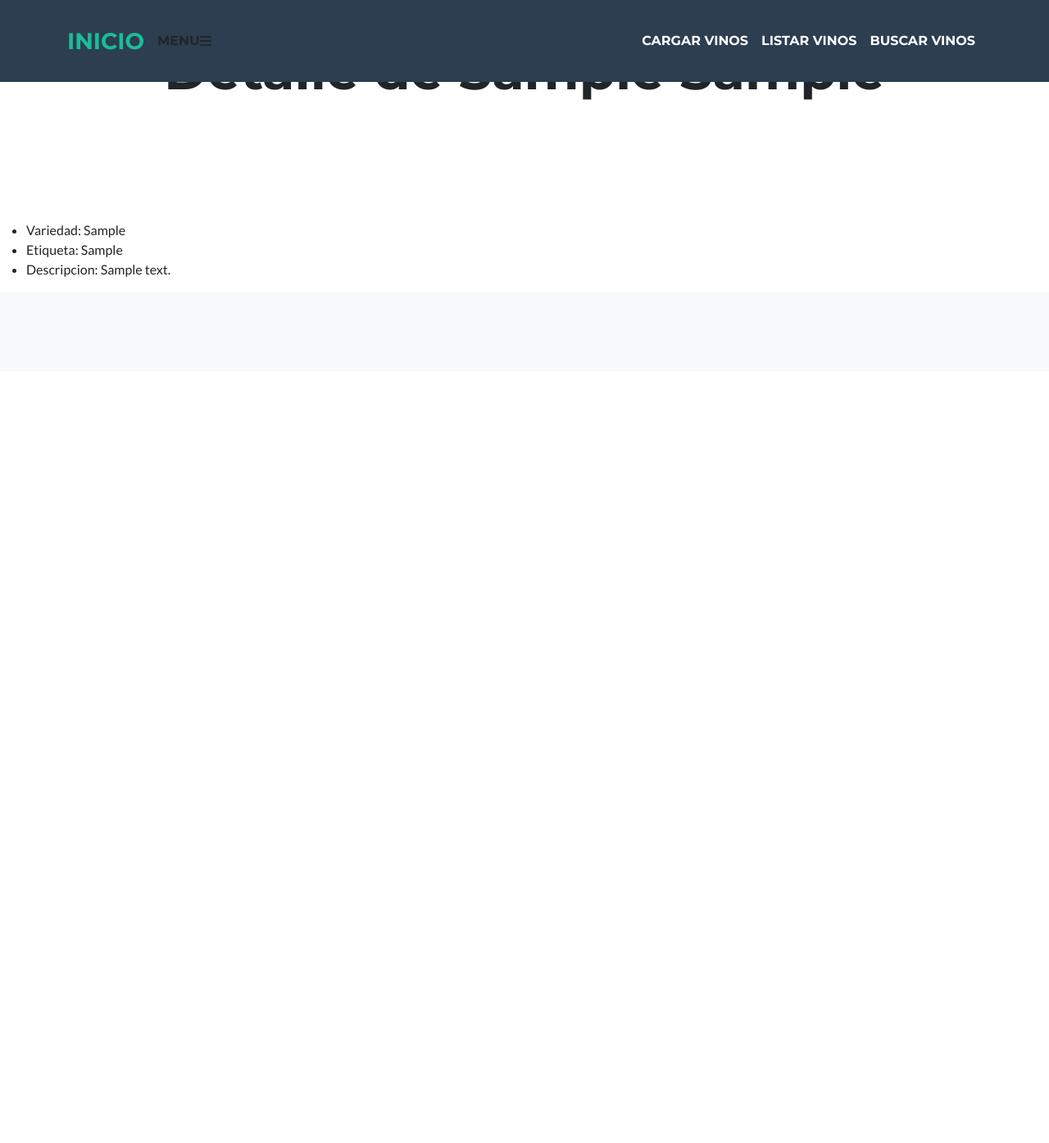
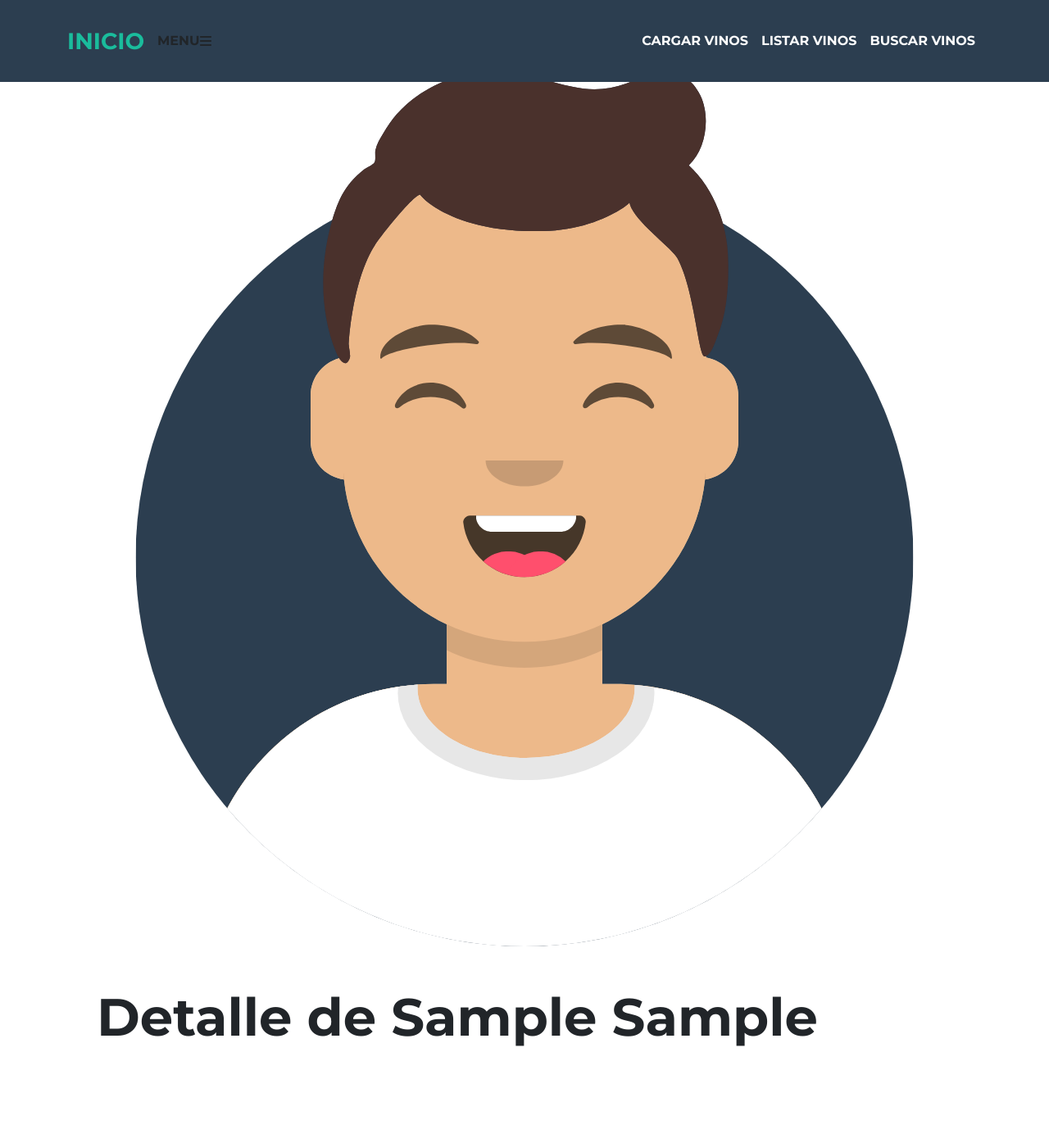
Before and after one commit to yanigarropoli/GARROPOLI_YANINA-ENTREGA3, a Django app: page /ver-vinos/1/ in a window 1280 px wide. Shown: the top 1395 px of the page at 82% size. Before the commit the page ends 338 px from the top, so only its background shows below. Run offline with Django 5.2, Linux system fonts and the light colour scheme; tables that the repository leaves empty hold one stand-in row (values such as "Sample post"); some libraries are stand-ins or nearby versions.

Commit message:
Modifirque el archivo index.html

```diff
--- a/templates/index.html
+++ b/templates/index.html
@@ -39,20 +39,27 @@
         </nav>
         <!-- Masthead-->
         <header class="py-5">
-            <div class="container px-5 pb-5">
-                <div class="row gx-5 align-items-center">
-                    <div class="col-xxl-5">
-                        <!-- Header text content-->
-                        <div class="text-center text-xxl-start">
+                <div class="container px-5 pb-5">
+                    <!-- Masthead Avatar Image-->
+                <img class="masthead-avatar mb-5" src="assets/img/avataaars.svg" alt="..." />
+                <!-- Masthead Heading-->
+                <h1 class="display-3 fw-bolder mb-5"><span class="text-gradient d-inline">{% block h1_header %}{% endblock h1_header %}
 
-                            <h1 class="display-3 fw-bolder mb-5"><span class="text-gradient d-inline">{% block h1_header %}{% endblock h1_header %}
+                <!-- Icon Divider-->
+                <div class="divider-custom divider-light">
+                    <div class="divider-custom-line"></div>
+                    <div class="divider-custom-icon"><i class="fas fa-star"></i></div>
+                    <div class="divider-custom-line"></div>
+                </div>
 
 
+
+
+                            </div>
                         </div>
+
                     </div>
-
                 </div>
-            </div>
         </header>
         {% block contenido %}
         {% endblock contenido  %}
```
